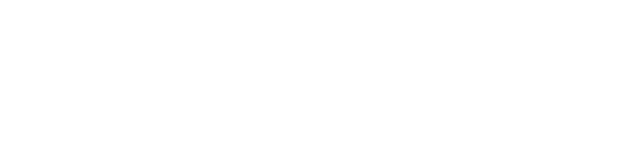
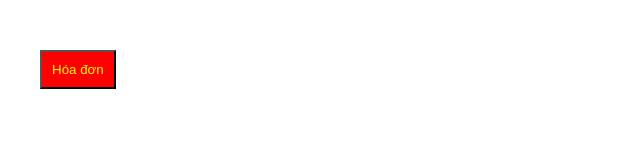
Before and after one commit to minhduc3008/java_script, a plain HTML site: page bai9/index.html in a window 1280 px wide. Shown: the whole page, without its empty margins (0-640 px from the left). Drawn offline with Linux system fonts and the light colour scheme.

Commit message:
bai9 done

```diff
--- a/bai9/index.html
+++ b/bai9/index.html
@@ -5,8 +5,31 @@
     <meta http-equiv="X-UA-Compatible" content="IE=edge">
     <meta name="viewport" content="width=device-width, initial-scale=1.0">
     <title>Bài 9</title>
+    <style>
+        * {
+            margin: 0;
+            padding: 0;
+        }
+
+        #Order {
+            width: 1200px;
+            margin: 0 auto;
+        }
+
+        button {
+            margin-top: 50px;
+            background-color: red;
+            padding: 10px;
+            color: yellow;
+
+        }
+    </style>
 </head>
 <body>
+    <div id="Order">
+        <button onclick="nhapHoadon()" >Hóa đơn</button>
+    </div>
 
+    <script src="js/exam.js"></script>
 </body>
 </html>
--- /dev/null
+++ b/bai9/js/exam.js
@@ -0,0 +1,15 @@
+function nhapHoadon() {
+    let Hoadon = prompt('nhập số tiền bạn đã tiêu')
+
+    if (Hoadon > 500) {
+        alert('Bạn được tặng 25% giá trị đơn hàng')
+    } else if (Hoadon < 500 && Hoadon >= 200) {
+        alert('Bạn được tặng 10% giá trị đơn hàng')
+    } else if (Hoadon < 500 && Hoadon >= 200) {
+        alert('Bạn được tặng 10% giá trị đơn hàng')
+    }else if (Hoadon < 200 && Hoadon >= 50) {
+        alert('Bạn được tặng 5% giá trị đơn hàng')
+    } else {
+        alert('Rất tiếc bạn không được khuyến mại, hãy mua sắm thêm nhé!!!')
+    }
+}
```
Also changed, not shown: 1 other file.
